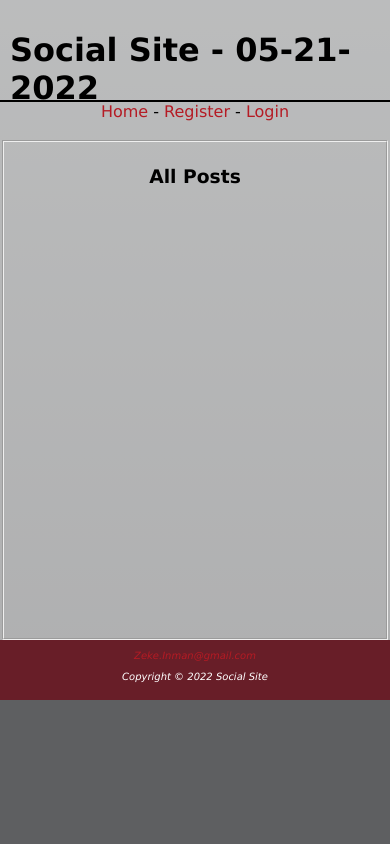
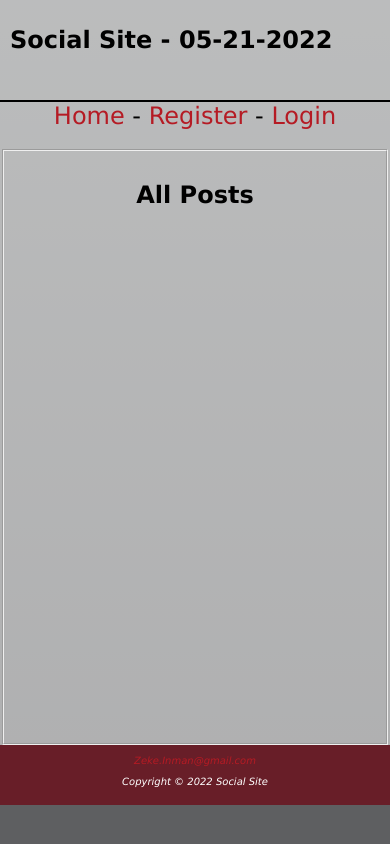
Before and after one commit to Zeke5399/SocialSite, a PHP site: page /register/ in a window 390 px wide. Run offline with PHP 8.4, Linux system fonts and the light colour scheme; data that the repository does not hold is empty; some libraries are stand-ins or nearby versions.

Commit message:
Worked on phone display

```diff
--- a/style.css
+++ b/style.css
@@ -66,14 +66,14 @@
 
 textarea {
     resize: none;
-    width: 95%;
+    width: 80%;
 }
 
 ul {
     /*  flex-wrap: wrap;*/
     flex-direction: column;
     display: flex;
-    height: 50vh;
+    height: 500px;
     overflow-y: scroll;
     margin: 0px;
 }
@@ -111,7 +111,7 @@
 }
 
 /* Tablet layout */
-@media only screen and (max-width: 1200px) {
+@media only screen and (max-width: 1300px) {
 
     #wrapper {
         width: 80%;
@@ -120,7 +120,15 @@
 }
 
 /* Phone layout */
-@media only all and (max-width: 768px) {
+@media only all and (max-width: 1000px) {
+
+    h1, h2, h3, p, nav, label, input, button {
+        font-size: 1.5em;
+    }
+
+    .postButton {
+        max-width: 25px;
+    }
 
     body {
         margin: 0px;
@@ -132,6 +140,10 @@
         box-shadow: none;
     }
 
+    /*Footer needs to be bigger!*/
+
+    #copy{ font-size: 10px;}
+
     #customHeight {height: auto;}
 
     #left{text-align: center; padding-left: 1px;}
```
